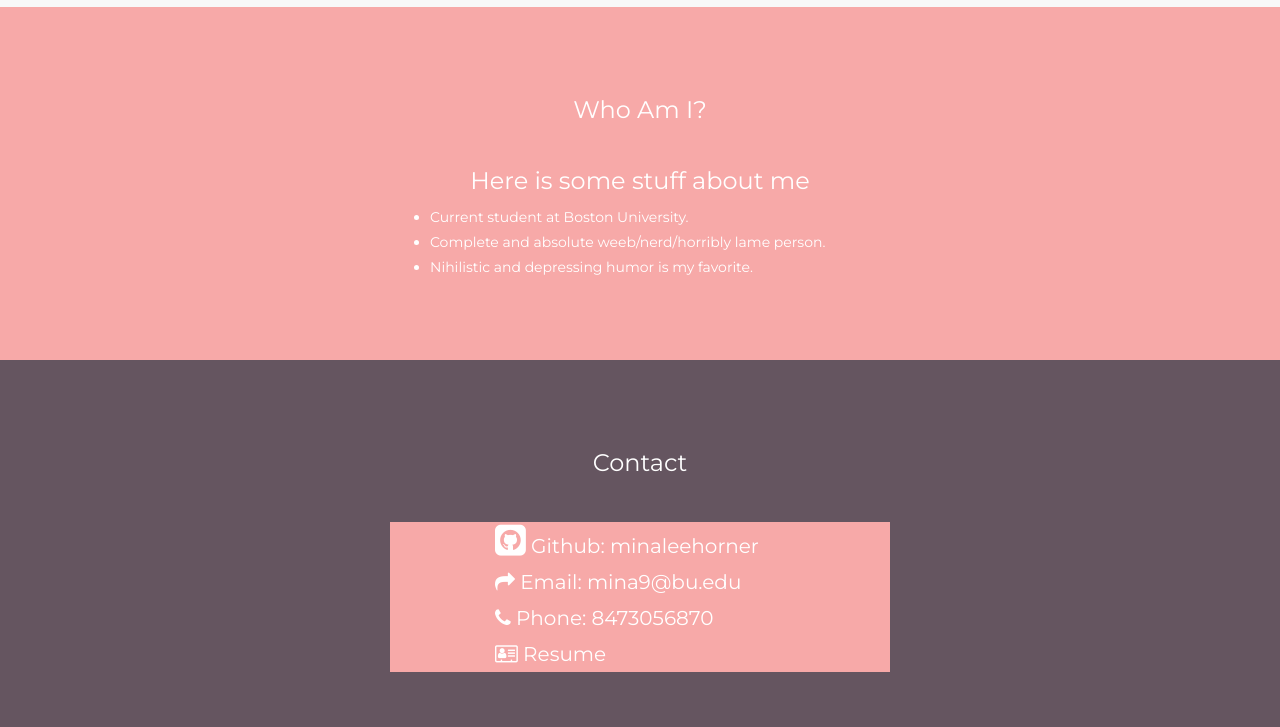
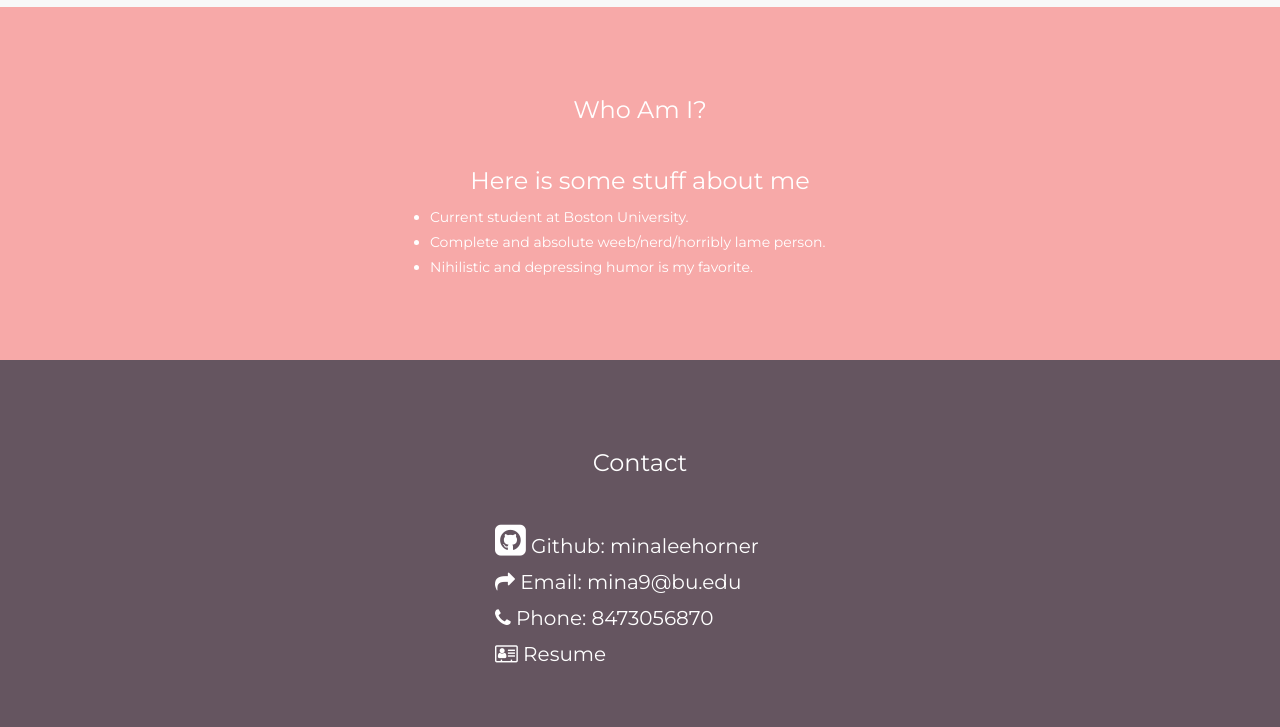
Before and after one commit to humannumber-9/minaleehorner.github.io, a plain HTML site: page index.html in a window 1280 px wide. Shown: the part 73-800 px from the top of the page. Drawn offline with nearby package versions, Linux system fonts and the light colour scheme.

Commit message:
Update index.html

```diff
--- a/index.html
+++ b/index.html
@@ -101,7 +101,7 @@
 <div class="container-fluid bg-2 text-center">
   <h3 class="margin">Contact</h3>
 
-  <div class="bg-1" style="width:40% ;height:70%; margin:0 auto;text-align:left;padding-left:5px;">
+  <div class="bg-2" style="width:40% ;height:70%; margin:0 auto;text-align:left;padding-left:5px;">
 
       <a style="color:white;" href="https://github.com/minaleehorner"><div style="padding-left:100px;font-size:36px; " class="fa fa-github-square"></div>  Github: minaleehorner</a> <br />
       <a style="color:white;" href="#"><div style="padding-left:100px; " class="fa fa-mail-forward " ></div></a>  Email: mina9@bu.edu <br />
```
